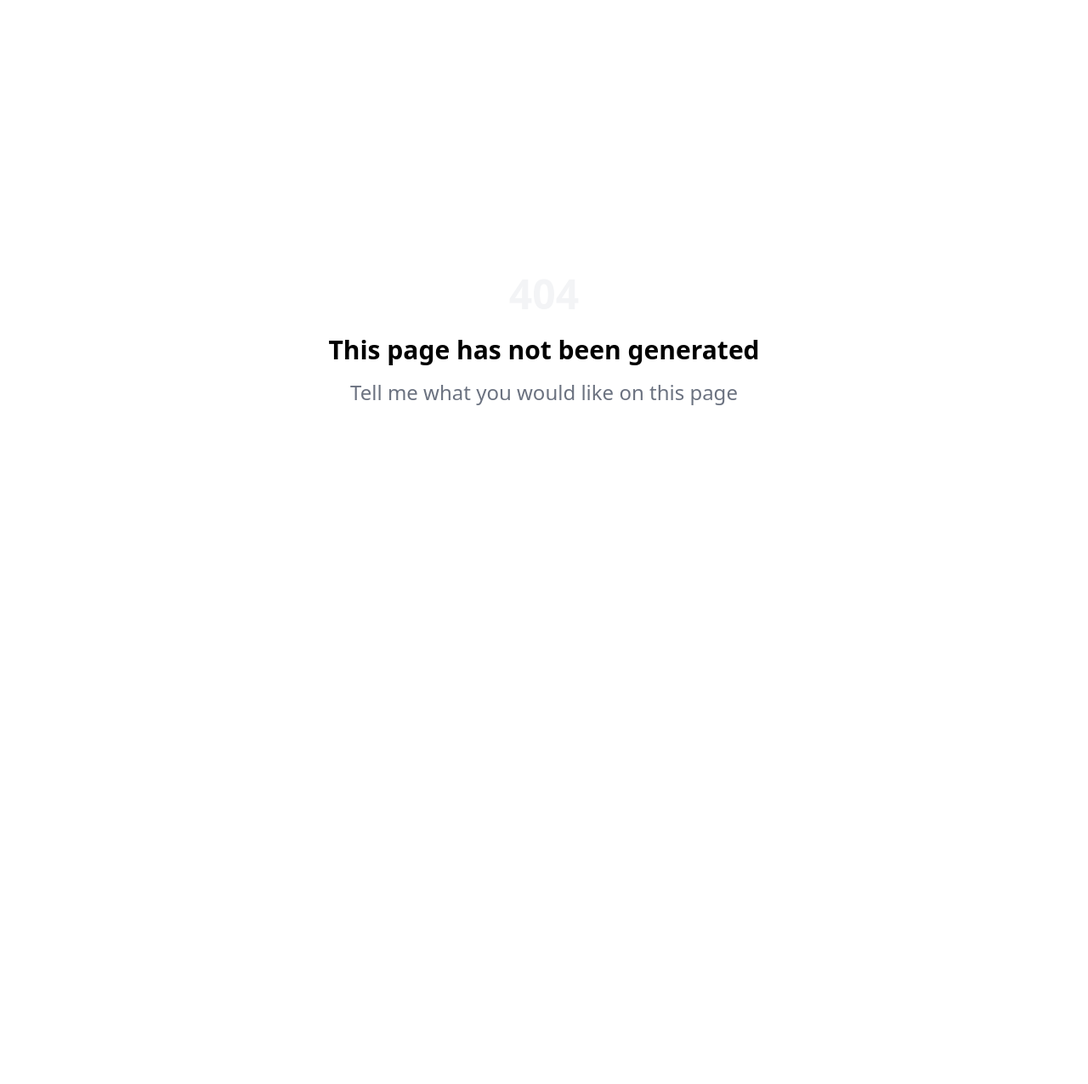
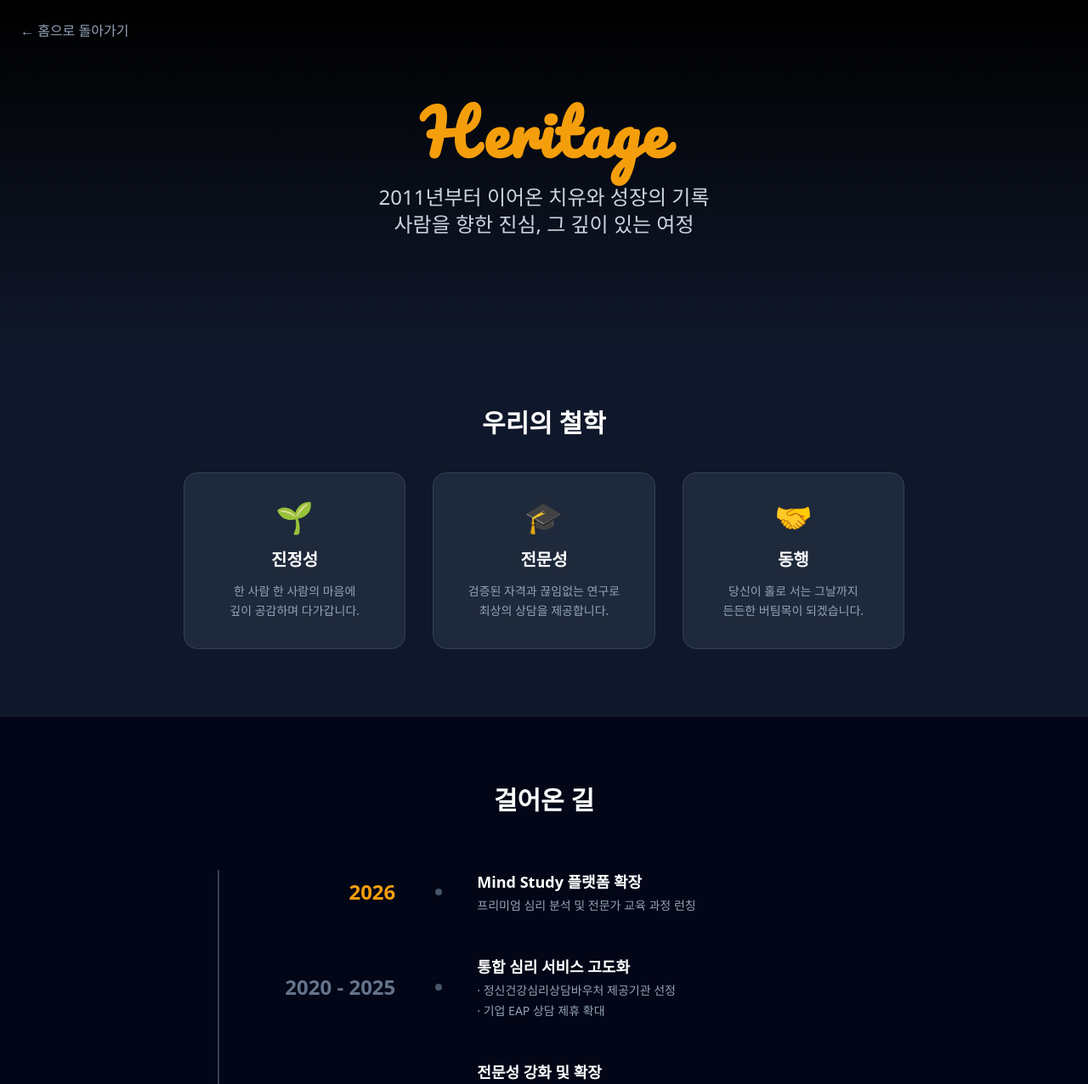
Before and after one commit to hahakeke-ed/new-dream-web, a Next.js app: page /heritage in a window 1280 px wide. Before the commit this address had no page. Shown: the top 1276 px of the page at 85% size. Before the commit the page ends 800 px from the top, so only its background shows below. Built offline with nearby package versions, Linux system fonts and the light colour scheme.

Commit message:
Create page.tsx

```diff
--- /dev/null
+++ b/app/heritage/page.tsx
@@ -0,0 +1,128 @@
+'use client';
+
+import Link from 'next/link';
+
+export default function HeritagePage() {
+  return (
+    <div className="min-h-screen bg-slate-900 text-slate-200">
+
+      {/* 상단 네비게이션 (심플하게 홈으로 가는 버튼만 배치) */}
+      <nav className="absolute top-0 left-0 right-0 p-6 flex justify-between items-center z-10">
+        <Link
+          href="/"
+          className="text-slate-400 hover:text-white transition-colors flex items-center gap-2 font-medium"
+        >
+          ← 홈으로 돌아가기
+        </Link>
+      </nav>
+
+      {/* 1. Hero Section (타이틀) */}
+      <section className="relative h-[50vh] flex flex-col justify-center items-center text-center px-4 bg-gradient-to-b from-black to-slate-900">
+        <h1 className="text-5xl md:text-7xl font-bold text-amber-500 mb-6 font-['Pacifico'] tracking-wide">
+          Heritage
+        </h1>
+        <p className="text-xl md:text-2xl text-slate-300 font-light max-w-2xl leading-relaxed">
+          2011년부터 이어온 치유와 성장의 기록<br/>
+          사람을 향한 진심, 그 깊이 있는 여정
+        </p>
+      </section>
+
+      {/* 2. Philosophy Section (철학) */}
+      <section className="py-20 px-6 max-w-4xl mx-auto text-center">
+        <h2 className="text-3xl font-bold text-white mb-10">우리의 철학</h2>
+        <div className="grid md:grid-cols-3 gap-8">
+          <div className="bg-slate-800 p-8 rounded-2xl border border-slate-700 hover:border-amber-500 transition duration-300">
+            <div className="text-4xl mb-4">🌱</div>
+            <h3 className="text-xl font-bold text-white mb-3">진정성</h3>
+            <p className="text-slate-400 text-sm leading-relaxed">
+              한 사람 한 사람의 마음에<br/>깊이 공감하며 다가갑니다.
+            </p>
+          </div>
+          <div className="bg-slate-800 p-8 rounded-2xl border border-slate-700 hover:border-amber-500 transition duration-300">
+            <div className="text-4xl mb-4">🎓</div>
+            <h3 className="text-xl font-bold text-white mb-3">전문성</h3>
+            <p className="text-slate-400 text-sm leading-relaxed">
+              검증된 자격과 끊임없는 연구로<br/>최상의 상담을 제공합니다.
+            </p>
+          </div>
+          <div className="bg-slate-800 p-8 rounded-2xl border border-slate-700 hover:border-amber-500 transition duration-300">
+            <div className="text-4xl mb-4">🤝</div>
+            <h3 className="text-xl font-bold text-white mb-3">동행</h3>
+            <p className="text-slate-400 text-sm leading-relaxed">
+              당신이 홀로 서는 그날까지<br/>든든한 버팀목이 되겠습니다.
+            </p>
+          </div>
+        </div>
+      </section>
+
+      {/* 3. History Timeline (연혁) */}
+      <section className="py-20 px-6 bg-slate-950">
+        <div className="max-w-3xl mx-auto">
+          <h2 className="text-3xl font-bold text-white mb-16 text-center">걸어온 길</h2>
+
+          <div className="space-y-12 border-l-2 border-slate-700 ml-4 md:ml-0 pl-8 md:pl-0">
+
+            {/* 2026 ~ 현재 */}
+            <div className="relative md:flex items-center group">
+              {/* 왼쪽 연도 */}
+              <div className="md:w-1/3 md:text-right md:pr-12 mb-2 md:mb-0">
+                <span className="text-2xl font-bold text-amber-500">2026</span>
+              </div>
+              {/* 중앙 점 */}
+              <div className="absolute left-[-37px] md:left-1/3 md:ml-[-5px] w-4 h-4 bg-slate-600 rounded-full border-4 border-slate-950 group-hover:bg-amber-500 transition"></div>
+              {/* 오른쪽 내용 */}
+              <div className="md:w-2/3 md:pl-12">
+                <h3 className="text-lg font-bold text-white mb-1">Mind Study 플랫폼 확장</h3>
+                <p className="text-slate-400 text-sm">프리미엄 심리 분석 및 전문가 교육 과정 런칭</p>
+              </div>
+            </div>
+
+            {/* 2020 ~ 2025 */}
+            <div className="relative md:flex items-center group">
+              <div className="md:w-1/3 md:text-right md:pr-12 mb-2 md:mb-0">
+                <span className="text-2xl font-bold text-slate-500 group-hover:text-slate-300 transition">2020 - 2025</span>
+              </div>
+              <div className="absolute left-[-37px] md:left-1/3 md:ml-[-5px] w-4 h-4 bg-slate-600 rounded-full border-4 border-slate-950 group-hover:bg-amber-500 transition"></div>
+              <div className="md:w-2/3 md:pl-12">
+                <h3 className="text-lg font-bold text-white mb-1">통합 심리 서비스 고도화</h3>
+                <p className="text-slate-400 text-sm mb-1">· 정신건강심리상담바우처 제공기관 선정</p>
+                <p className="text-slate-400 text-sm">· 기업 EAP 상담 제휴 확대</p>
+              </div>
+            </div>
+
+            {/* 2015 ~ 2019 */}
+            <div className="relative md:flex items-center group">
+              <div className="md:w-1/3 md:text-right md:pr-12 mb-2 md:mb-0">
+                <span className="text-2xl font-bold text-slate-500 group-hover:text-slate-300 transition">2015 - 2019</span>
+              </div>
+              <div className="absolute left-[-37px] md:left-1/3 md:ml-[-5px] w-4 h-4 bg-slate-600 rounded-full border-4 border-slate-950 group-hover:bg-amber-500 transition"></div>
+              <div className="md:w-2/3 md:pl-12">
+                <h3 className="text-lg font-bold text-white mb-1">전문성 강화 및 확장</h3>
+                <p className="text-slate-400 text-sm mb-1">· 한국심리학회 전문기관 인증</p>
+                <p className="text-slate-400 text-sm">· 청소년/가족 상담 프로그램 개발</p>
+              </div>
+            </div>
+
+            {/* 2011 */}
+            <div className="relative md:flex items-center group">
+              <div className="md:w-1/3 md:text-right md:pr-12 mb-2 md:mb-0">
+                <span className="text-2xl font-bold text-slate-500 group-hover:text-slate-300 transition">2011</span>
+              </div>
+              <div className="absolute left-[-37px] md:left-1/3 md:ml-[-5px] w-4 h-4 bg-slate-600 rounded-full border-4 border-slate-950 group-hover:bg-amber-500 transition"></div>
+              <div className="md:w-2/3 md:pl-12">
+                <h3 className="text-lg font-bold text-white mb-1">드림심리상담센터 개소</h3>
+                <p className="text-slate-400 text-sm">대구광역시 수성구에서 첫 걸음 시작</p>
+              </div>
+            </div>
+
+          </div>
+        </div>
+      </section>
+
+      {/* Footer (심플 버전) */}
+      <footer className="py-10 text-center text-slate-500 text-sm border-t border-slate-800">
+        &copy; 2011 Dream Counseling Center. All rights reserved.
+      </footer>
+    </div>
+  );
+}
```
